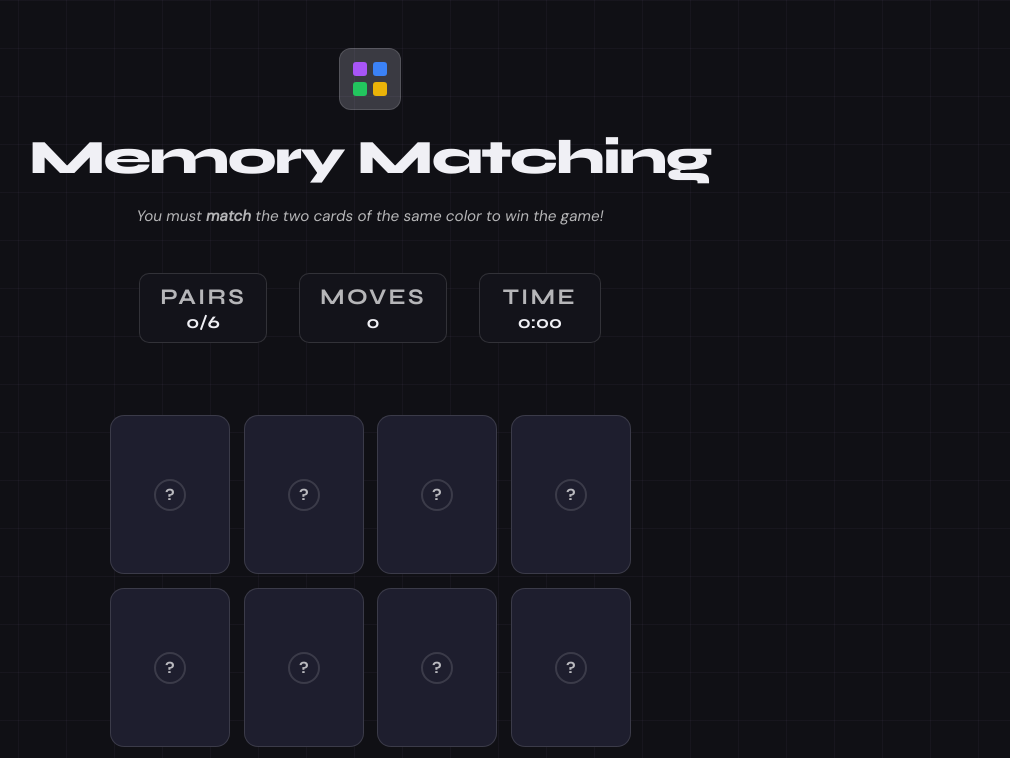
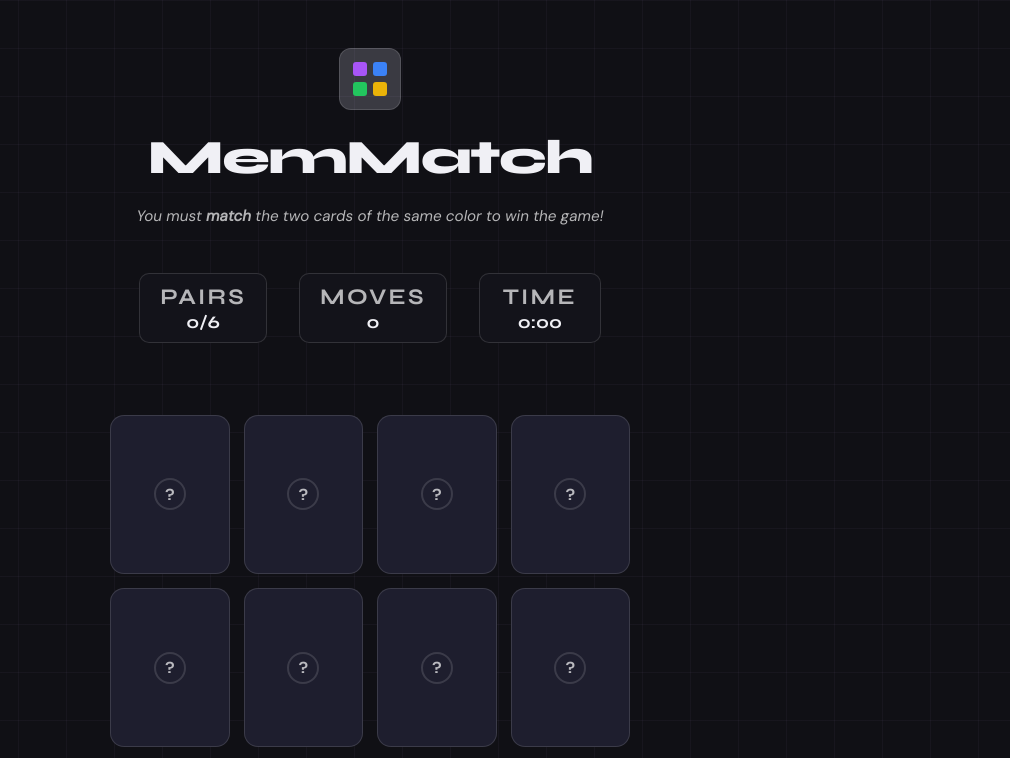
Before and after one commit to vnavirr/webjam25, a website: page index.html in a window 1280 px wide. Shown: the top 758 px of the page, without its empty margins (270-1280 px from the left). Drawn offline with Linux system fonts and the light colour scheme.

Commit message:
Change game title from 'Memory Matching' to 'MemMatch'

```diff
--- a/index.html
+++ b/index.html
@@ -14,7 +14,7 @@
 
     <header>
       <div class="logo-mark"></div>
-      <h1>Memory Matching</h1>
+      <h1>MemMatch</h1>
       <p class="subtitle">You must <b>match</b> the two cards of the same color to win the game!</p>
     </header>
 
```
